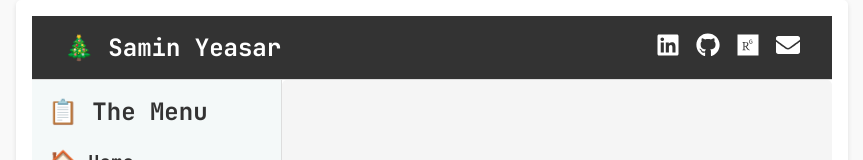
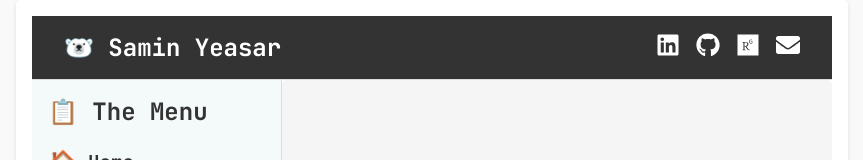
Before and after one commit to Y3454R/my-portfolio-website, a Next.js app: page /blog in a window 1280 px wide. Shown: the top 160 px of the page, without its empty margins (208-1071 px from the left). Built offline with nearby package versions, Linux system fonts and the light colour scheme.

Commit message:
:ghost: chores: change emoji

```diff
--- a/src/app/components/TopNav.js
+++ b/src/app/components/TopNav.js
@@ -23,7 +23,7 @@ const TopNav = () => {
 
   return (
     <nav className={styles.navbar}>
-      <div className={styles.logo}>🎄 Samin Yeasar</div>
+      <div className={styles.logo}>🐻‍❄️ Samin Yeasar</div>
 
       <div className={styles.icons}>
         <a
```
